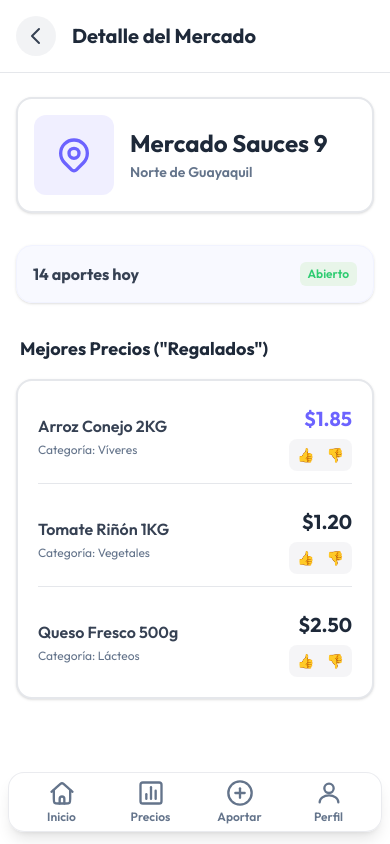
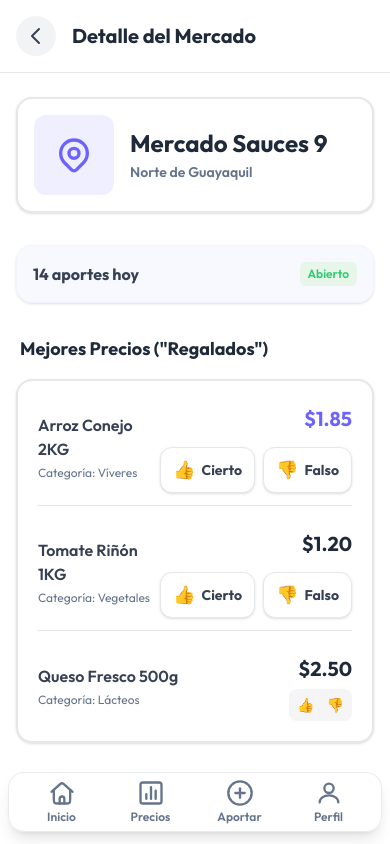
Before and after one commit to Gabriand/El-Dato, a React (Vite) app: page /market/1 in a window 390 px wide. Built offline with nearby package versions, Linux system fonts and the light colour scheme.

Commit message:
feat(ui): ajustar botones tactiles gigantes, nav web responsivo y categorias dinamicas en Home

```diff
--- a/src/components/FilterBar.jsx
+++ b/src/components/FilterBar.jsx
@@ -1,25 +1,14 @@
-export default function FilterBar() {
+export default function FilterBar({ categories }) {
+    const list = categories || ["Todos", "Víveres", "Frutas", "Carnes", "Lácteos", "Aseo"];
+
     return (
         <div className="px-4 overflow-x-auto scrollbar-hide lg:px-10">
             <ul className="flex text-primary gap-3 min-w-max lg:text-lg">
-                <li className="shrink-0 border-2 border-surface px-5 py-2 rounded-full hover:text-bg hover:bg-primary cursor-pointer">
-                    Todos
-                </li>
-                <li className="shrink-0 border-2 border-surface px-5 py-2 rounded-full hover:text-bg hover:bg-primary cursor-pointer">
-                    Víveres
-                </li>
-                <li className="shrink-0 border-2 border-surface px-5 py-2 rounded-full hover:text-bg hover:bg-primary cursor-pointer">
-                    Frutas
-                </li>
-                <li className="shrink-0 border-2 border-surface px-5 py-2 rounded-full hover:text-bg hover:bg-primary cursor-pointer">
-                    Carnes
-                </li>
-                <li className="shrink-0 border-2 border-surface px-5 py-2 rounded-full hover:text-bg hover:bg-primary cursor-pointer">
-                    Lacteos
-                </li>
-                <li className="shrink-0 border-2 border-surface px-5 py-2 rounded-full hover:text-bg hover:bg-primary cursor-pointer">
-                    Aseo
-                </li>
+                {list.map((cat, idx) => (
+                    <li key={idx} className={`shrink-0 border-2 border-surface px-5 py-2 rounded-full cursor-pointer transition-colors ${idx === 0 ? 'bg-primary text-white' : 'hover:bg-primary/10'}`}>
+                        {cat}
+                    </li>
+                ))}
             </ul>
         </div>
     );
--- a/src/components/NavBar.jsx
+++ b/src/components/NavBar.jsx
@@ -5,7 +5,7 @@ export default function NavBar() {
         `w-full flex flex-col items-center justify-center gap-0.5 rounded-lg py-1.5 transition-colors ${isActive ? 'text-primary font-bold' : 'text-muted hover:text-primary'}`;
 
     return (
-        <nav className="fixed bottom-3 left-2 right-2 z-30 rounded-2xl border border-surface/80 bg-white/80 shadow-lg backdrop-blur-md lg:hidden">
+        <nav className="fixed bottom-3 left-2 right-2 z-30 rounded-2xl border border-surface/80 bg-white/80 shadow-lg backdrop-blur-md md:hidden">
             <div className="px-2">
                 <ul className="grid grid-cols-4">
                     <li>
--- a/src/components/TopBar.jsx
+++ b/src/components/TopBar.jsx
@@ -1,16 +1,19 @@
-import { Link } from "react-router-dom";
+import { NavLink, Link } from "react-router-dom";
 
 export default function TopBar() {
+    const navItemClass = ({ isActive }) =>
+        `cursor-pointer transition-colors py-1 ${isActive ? 'text-primary border-b-2 border-primary' : 'hover:text-primary'}`;
+
     return (
         <div className="flex justify-between items-center mt-5 mb-4 px-4 lg:px-10">
-            <h1 className="text-primary text-4xl lg:text-5xl font-bold">
+            <Link to="/" className="text-primary text-4xl lg:text-5xl font-bold hover:scale-105 transition-transform">
                 El Dato
-            </h1>
-            <ul className="hidden lg:flex gap-6 font-semibold text-muted">
-                <Link to="/" className="hover:text-primary cursor-pointer transition-colors">Inicio</Link>
-                <Link to="/prices" className="hover:text-primary cursor-pointer transition-colors">Precios</Link>
-                <Link to="/report" className="hover:text-primary cursor-pointer transition-colors">Aportar</Link>
-                <Link to="/profile" className="hover:text-primary cursor-pointer transition-colors">Perfil</Link>
+            </Link>
+            <ul className="hidden md:flex gap-8 font-bold text-gray-500 text-lg items-center mt-2">
+                <NavLink to="/" end className={navItemClass}>Inicio</NavLink>
+                <NavLink to="/prices" className={navItemClass}>Precios</NavLink>
+                <NavLink to="/report" className={navItemClass}>Aportar</NavLink>
+                <NavLink to="/profile" className={navItemClass}>Perfil</NavLink>
             </ul>
         </div>
     );
--- a/src/pages/MarketDetail.jsx
+++ b/src/pages/MarketDetail.jsx
@@ -49,9 +49,13 @@ export default function MarketDetail() {
                         </div>
                         <div className="flex flex-col items-end gap-1.5 mt-1">
                             <span className="text-xl font-bold text-primary">$1.85</span>
-                            <div className="flex items-center gap-1 bg-surface/40 rounded-lg px-1 py-0.5">
-                                <button className="p-1 rounded text-sm text-gray-500 hover:text-green-600 hover:bg-white transition-colors cursor-pointer">👍</button>
-                                <button className="p-1 rounded text-sm text-gray-500 hover:text-red-600 hover:bg-white transition-colors cursor-pointer">👎</button>
+                            <div className="flex items-center gap-2 mt-2">
+                                <button className="flex items-center gap-1.5 px-3 py-2 rounded-xl bg-bg border border-surface text-gray-700 hover:border-green-300 hover:text-green-700 hover:bg-green-50 transition-all cursor-pointer font-bold shadow-sm text-sm active:scale-95">
+                                    <span className="text-lg">👍</span> Cierto
+                                </button>
+                                <button className="flex items-center gap-1.5 px-3 py-2 rounded-xl bg-bg border border-surface text-gray-700 hover:border-red-300 hover:text-red-700 hover:bg-red-50 transition-all cursor-pointer font-bold shadow-sm text-sm active:scale-95">
+                                    <span className="text-lg">👎</span> Falso
+                                </button>
                             </div>
                         </div>
                     </li>
@@ -64,9 +68,13 @@ export default function MarketDetail() {
                         </div>
                         <div className="flex flex-col items-end gap-1.5 mt-1">
                             <span className="text-xl font-bold text-gray-800">$1.20</span>
-                            <div className="flex items-center gap-1 bg-surface/40 rounded-lg px-1 py-0.5">
-                                <button className="p-1 rounded text-sm text-gray-500 hover:text-green-600 hover:bg-white transition-colors cursor-pointer">👍</button>
-                                <button className="p-1 rounded text-sm text-gray-500 hover:text-red-600 hover:bg-white transition-colors cursor-pointer">👎</button>
+                            <div className="flex items-center gap-2 mt-2">
+                                <button className="flex items-center gap-1.5 px-3 py-2 rounded-xl bg-bg border border-surface text-gray-700 hover:border-green-300 hover:text-green-700 hover:bg-green-50 transition-all cursor-pointer font-bold shadow-sm text-sm active:scale-95">
+                                    <span className="text-lg">👍</span> Cierto
+                                </button>
+                                <button className="flex items-center gap-1.5 px-3 py-2 rounded-xl bg-bg border border-surface text-gray-700 hover:border-red-300 hover:text-red-700 hover:bg-red-50 transition-all cursor-pointer font-bold shadow-sm text-sm active:scale-95">
+                                    <span className="text-lg">👎</span> Falso
+                                </button>
                             </div>
                         </div>
                     </li>
--- a/src/pages/ProductDetail.jsx
+++ b/src/pages/ProductDetail.jsx
@@ -60,9 +60,13 @@ export default function ProductDetail() {
                         </div>
                         <div className="flex flex-col items-end gap-1.5 mt-2">
                             <span className="text-xl font-bold text-primary">$1.85</span>
-                            <div className="flex items-center gap-1 bg-surface/40 rounded-lg px-1 py-0.5">
-                                <button className="p-1 rounded text-sm text-gray-500 hover:text-green-600 hover:bg-white transition-colors cursor-pointer">👍</button>
-                                <button className="p-1 rounded text-sm text-gray-500 hover:text-red-600 hover:bg-white transition-colors cursor-pointer">👎</button>
+                            <div className="flex items-center gap-2 mt-2">
+                                <button className="flex items-center gap-1.5 px-3 py-2 rounded-xl bg-bg border border-surface text-gray-700 hover:border-green-300 hover:text-green-700 hover:bg-green-50 transition-all cursor-pointer font-bold shadow-sm text-sm active:scale-95">
+                                    <span className="text-lg">👍</span> Cierto
+                                </button>
+                                <button className="flex items-center gap-1.5 px-3 py-2 rounded-xl bg-bg border border-surface text-gray-700 hover:border-red-300 hover:text-red-700 hover:bg-red-50 transition-all cursor-pointer font-bold shadow-sm text-sm active:scale-95">
+                                    <span className="text-lg">👎</span> Falso
+                                </button>
                             </div>
                         </div>
                     </li>
--- a/src/pages/Report.jsx
+++ b/src/pages/Report.jsx
@@ -66,7 +66,6 @@ export default function Report() {
                                 <option value="lb">Libras (lb)</option>
                                 <option value="kg">Kilos (kg)</option>
                                 <option value="unidad">Unidades</option>
-                                <option value="atado">Atados</option>
                                 <option value="litro">Litros (L)</option>
                             </select>
                         </div>
```
